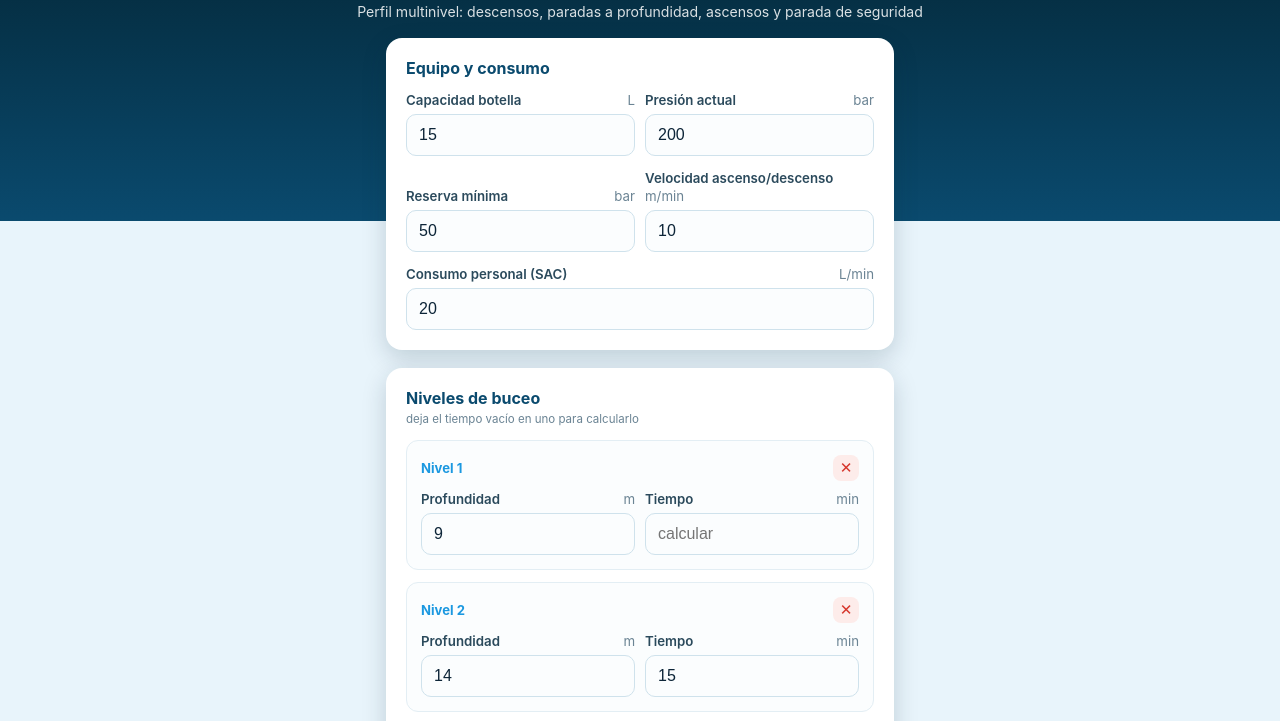
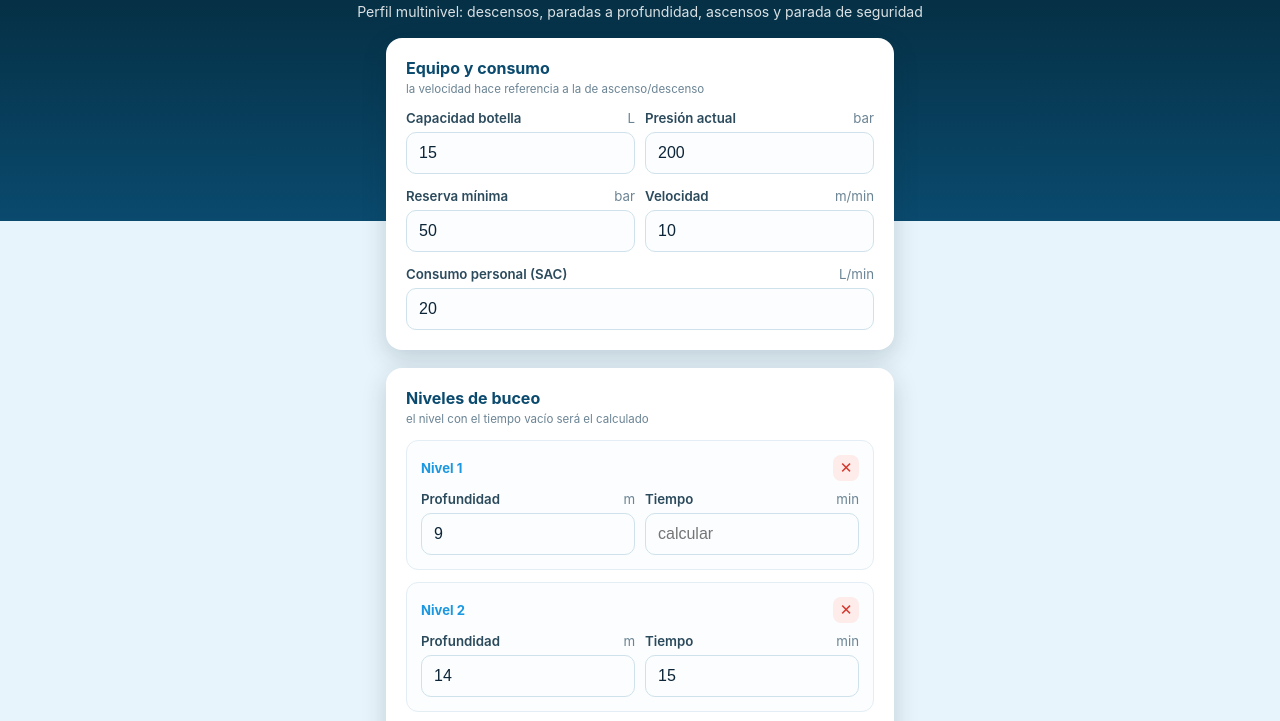
Before and after one commit to Almenar97/CALCULADORA-BUCEO-1STAR, a plain HTML site: page index.html in a window 1280 px wide. Shown: the part 59-780 px from the top of the page. Drawn offline with Linux system fonts and the light colour scheme.

Commit message:
Simplifica etiqueta de velocidad y ajusta textos de ayuda

```diff
--- a/index.html
+++ b/index.html
@@ -265,7 +265,7 @@
 
 <main>
   <div class="card">
-    <h2>Equipo y consumo</h2>
+    <h2>Equipo y consumo <span class="hint">la velocidad hace referencia a la de ascenso/descenso</span></h2>
     <div class="field-row">
       <div class="field">
         <label>Capacidad botella <span class="unit">L</span></label>
@@ -282,7 +282,7 @@
         <input type="number" id="reservePressure" value="50" min="0" step="5" inputmode="numeric">
       </div>
       <div class="field">
-        <label>Velocidad ascenso/descenso <span class="unit">m/min</span></label>
+        <label>Velocidad <span class="unit">m/min</span></label>
         <input type="number" id="rate" value="10" min="1" step="1" inputmode="numeric">
       </div>
     </div>
@@ -293,7 +293,7 @@
   </div>
 
   <div class="card">
-    <h2>Niveles de buceo <span class="hint">deja el tiempo vacío en uno para calcularlo</span></h2>
+    <h2>Niveles de buceo <span class="hint">el nivel con el tiempo vacío será el calculado</span></h2>
     <div id="levelsContainer"></div>
     <button type="button" class="add-level-btn" id="addLevelBtn">+ Añadir nivel</button>
   </div>
```
